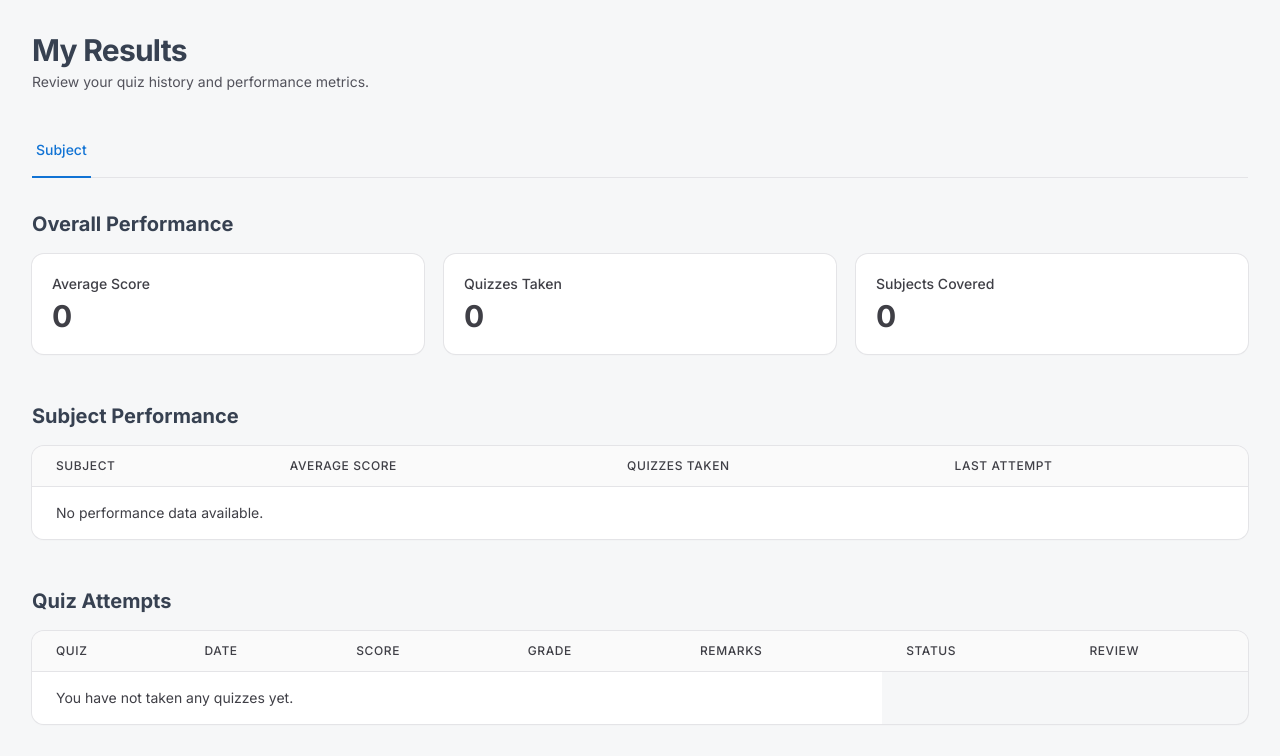
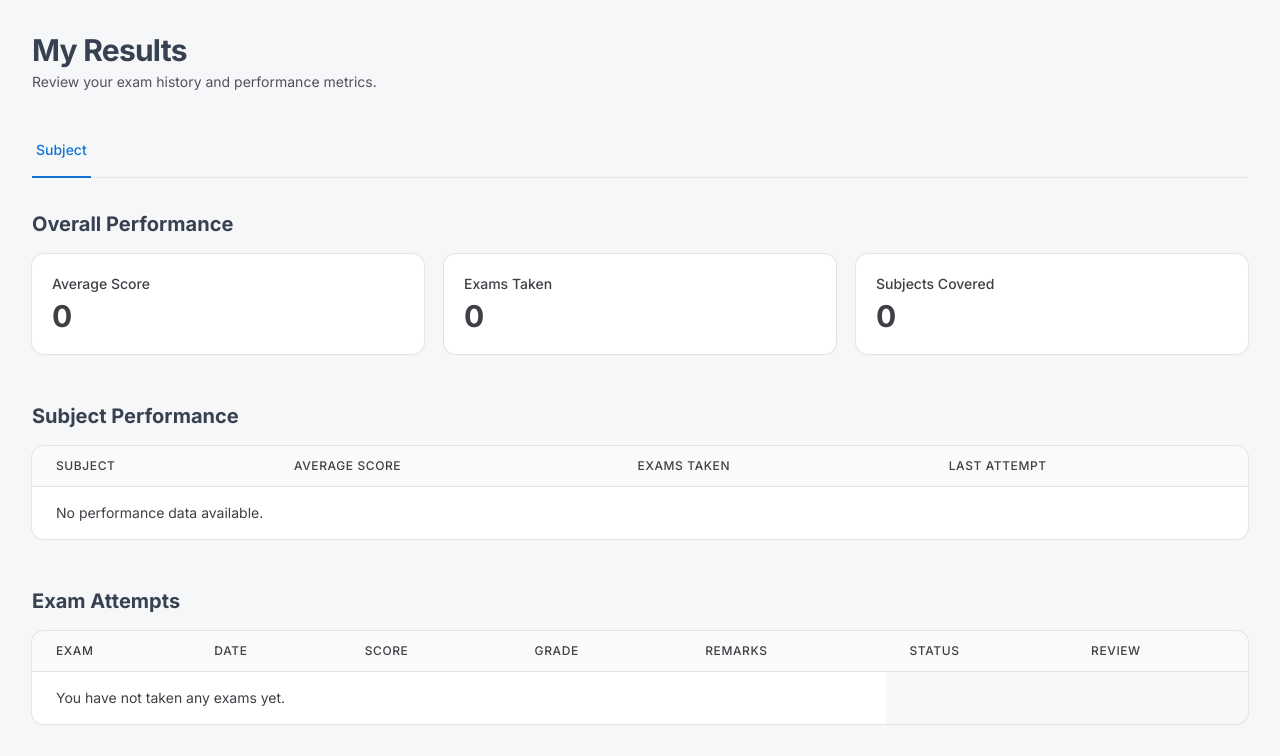
Before and after one commit to AuthenticPaulMeyers/django-quiz-aluno, a Django app: template quiz/templates/students/quiz-history.html in a window 1280 px wide. Shown: the part 65-821 px from the top of the page. Run offline with Django 5.2, Linux system fonts and the light colour scheme; the template is opened without the code that fills it, so the values that code supplies are empty; some libraries are stand-ins or nearby versions.

Commit message:
fix: replaced the word "Quiz" with "Exam" in the student templates

```diff
--- a/quiz/templates/students/quiz-history.html
+++ b/quiz/templates/students/quiz-history.html
@@ -12,7 +12,7 @@
             My Results
           </h2>
           <p class="mt-1 text-sm text-zinc-600 dark:text-zinc-700">
-            Review your quiz history and performance metrics.
+            Review your exam history and performance metrics.
           </p>
         </div>
         <div class="mb-8 border-b border-zinc-200 dark:border-zinc-800">
@@ -43,7 +43,7 @@
               <div
                 class="overflow-hidden rounded-lg bg-white p-5 shadow-sm ring-1 ring-zinc-200 dark:bg-zinc-700 dark:ring-zinc-800">
                 <p class="truncate text-sm font-medium text-zinc-700 dark:text-zinc-700">
-                  Quizzes Taken
+                  Exams Taken
                 </p>
                 <p class="mt-1 text-3xl font-semibold text-zinc-700 dark:text-white">
                   {% if quizzes_taken is None %}
@@ -92,7 +92,7 @@
                           <th
                             class="px-6 py-3 text-left text-xs font-medium uppercase tracking-wider text-zinc-700 dark:text-zinc-700"
                             scope="col">
-                            Quizzes Taken
+                            Exams Taken
                           </th>
                           <th
                             class="px-6 py-3 text-left text-xs font-medium uppercase tracking-wider text-zinc-700 dark:text-zinc-700"
@@ -133,7 +133,7 @@
           </div>
           <div>
             <h3 class="text-xl font-semibold text-gray-700 dark:text-white">
-              Quiz Attempts
+              Exam Attempts
             </h3>
             <div class="mt-4 flow-root">
               <div class="-mx-4 -my-2 overflow-x-auto sm:-mx-6 lg:-mx-8">
@@ -142,7 +142,7 @@
                     <table class="min-w-full divide-y divide-zinc-200 dark:divide-zinc-800">
                       <thead class="bg-zinc-50 dark:bg-zinc-700/50">
                         <tr>
-                          <th class="px-6 py-3 text-left text-xs font-medium uppercase tracking-wider text-zinc-700 dark:text-zinc-700">Quiz</th>
+                          <th class="px-6 py-3 text-left text-xs font-medium uppercase tracking-wider text-zinc-700 dark:text-zinc-700">Exam</th>
                           <th class="px-6 py-3 text-left text-xs font-medium uppercase tracking-wider text-zinc-700 dark:text-zinc-700">Date</th>
                           <th class="px-6 py-3 text-left text-xs font-medium uppercase tracking-wider text-zinc-700 dark:text-zinc-700">Score</th>
                           <th class="px-6 py-3 text-left text-xs font-medium uppercase tracking-wider text-zinc-700 dark:text-zinc-700">Grade</th>
@@ -176,7 +176,7 @@
                           {% endfor %}
                         {% else %}
                           <tr>
-                            <td colspan="5" class="px-6 py-4 text-sm text-zinc-700 dark:text-zinc-700">You have not taken any quizzes yet.</td>
+                            <td colspan="5" class="px-6 py-4 text-sm text-zinc-700 dark:text-zinc-700">You have not taken any exams yet.</td>
                           </tr>
                         {% endif %}
                       </tbody>
--- a/quiz/templates/students/quiz-results.html
+++ b/quiz/templates/students/quiz-results.html
@@ -9,10 +9,10 @@
       <div class="max-w-4xl mx-auto">
         <div class="mb-8">
           <h2 class="text-3xl font-bold tracking-tight text-gray-700 dark:text-foreground-dark">
-            Quiz Results
+            Exam Results
           </h2>
           <p class="mt-2 text-lg text-subtle-light dark:text-subtle-dark">
-            Here's your performance on the recent quiz.
+            Here's your performance on the recent exam.
           </p>
         </div>
         <div class="grid grid-cols-1 sm:grid-cols-3 gap-6 mb-12">
--- a/quiz/templates/students/student-sidebar.html
+++ b/quiz/templates/students/student-sidebar.html
@@ -35,7 +35,7 @@
                 d="M213.66,82.34l-56-56A8,8,0,0,0,152,24H56A16,16,0,0,0,40,40V216a16,16,0,0,0,16,16H200a16,16,0,0,0,16-16V88A8,8,0,0,0,213.66,82.34ZM160,51.31,188.69,80H160ZM200,216H56V40h88V88a8,8,0,0,0,8,8h48V216Z">
               </path>
             </svg>
-            <span>Quizzes</span>
+            <span>Exams</span>
           </a>
           <a class="flex items-center gap-3 px-4 py-2 rounded-lg hover:bg-gray-100 dark:hover:bg-gray-800 text-gray-700"
             href="{% url 'quiz:quiz-history' %}">
--- a/quiz/templates/students/view-all-quizzes.html
+++ b/quiz/templates/students/view-all-quizzes.html
@@ -11,7 +11,7 @@
       <div class="flex flex-row justify-between">
         <div class="flex flex-col sm:flex-row justify-between items-start sm:items-center gap-4 mb-8">
         <h2 class="text-3xl font-bold dark:text-background-light text-gray-700">
-          All Quizzes
+          All Exams
         </h2>
       </div>
       <div class="flex flex-row flex-wrap gap-2 mb-8 text-center align-center justify-center">
@@ -41,7 +41,7 @@
             <thead
               class="text-xs uppercase bg-background-light dark:bg-background-dark border-b border-background-dark/10 dark:border-background-light/10">
               <tr>
-                <th class="px-6 py-3 font-medium" scope="col">Quiz Title</th>
+                <th class="px-6 py-3 font-medium" scope="col">Exam Title</th>
                 <th class="px-6 py-3 font-medium" scope="col">Subject</th>
                 <th class="px-6 py-3 font-medium" scope="col">Time allowed</th>
                 <th class="px-6 py-3 font-medium text-center" scope="col">
@@ -81,7 +81,7 @@
           </table>
         </div>
         {% else %}
-        <p class="text-center text-sm text-gray-500 mb-4">You do not have quiz history.</p>
+        <p class="text-center text-sm text-gray-500 mb-4">You do not have exam history.</p>
         {% endif %}
       </div>
           <script src="{% static 'js/all-quizzes.js' %}" defer></script>
```
Also changed, not shown: quiz/templates/students/quiz-details.html (+5 -5 lines), quiz/templates/students/student-dashboard.html (+5 -5 lines).
